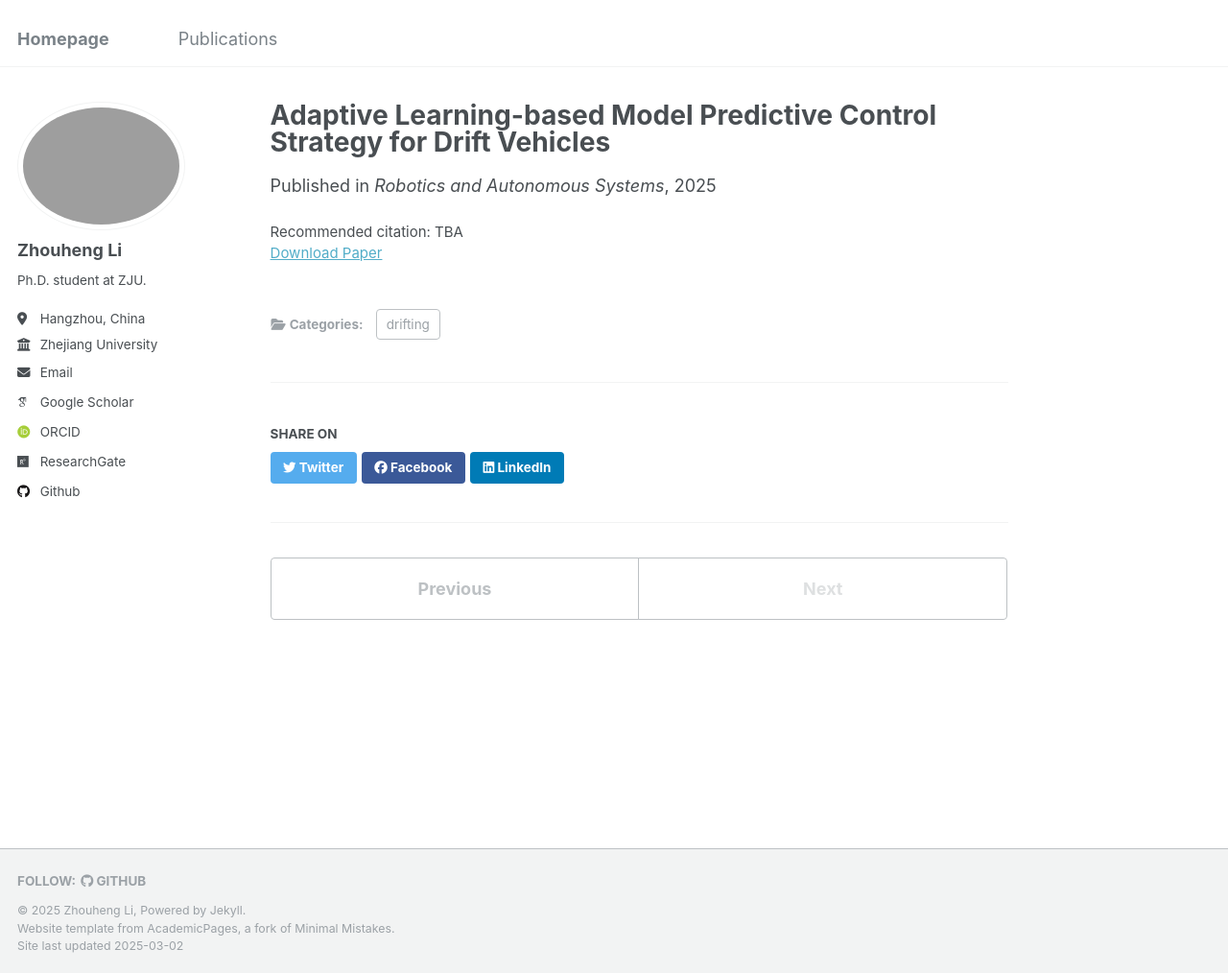
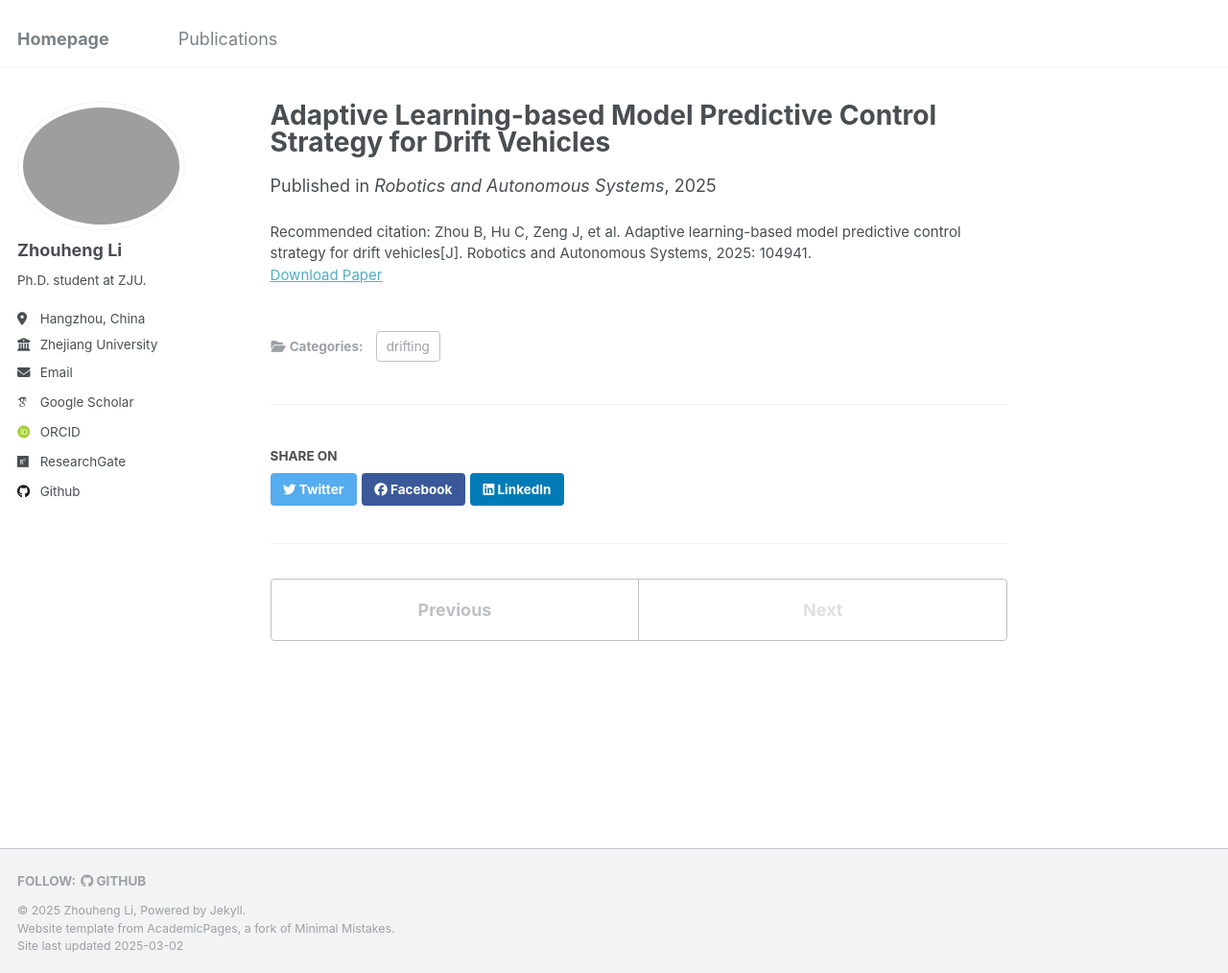
Before and after one commit to zhouhengli/zhouhengli.github.io, a Jekyll site: the page built from _publications/ras-almpc.html, in a window 1280 px wide and 1014 px high. Shown: the whole window at 96% size. Built offline with Jekyll 4.4.1, drawn with Linux system fonts in a browser that asks for light colours; some web fonts are replaced.

Commit message:
feat(updata almpc and cimpcc citation)

```diff
--- a/_includes/footer.html
+++ b/_includes/footer.html
@@ -20,7 +20,7 @@
 {% endif %}
 
 <div class="page__footer-copyright">
-  &copy; {{ site.time | date: '%Y' }} {{ site.name | default: site.title }}, Powered by <a href="http://jekyllrb.com" rel="nofollow">Jekyll</a>. <br />
-  Website template from <a href="https://github.com/academicpages/academicpages.github.io">AcademicPages</a>, a fork of <a href="https://mademistakes.com/work/minimal-mistakes-jekyll-theme/" rel="nofollow">Minimal Mistakes</a>. <br />
+  &copy; {{ site.time | date: '%Y' }} {{ site.name | default: site.title }}, Powered by <a href="http://jekyllrb.com" rel="nofollow" target=_blank>Jekyll</a>. <br />
+  Website template from <a href="https://github.com/academicpages/academicpages.github.io" target=_blank>AcademicPages</a>, a fork of <a href="https://mademistakes.com/work/minimal-mistakes-jekyll-theme/" rel="nofollow" target=_blank>Minimal Mistakes</a>. <br />
   Site last updated {{ "now" | date: '%Y-%m-%d' %}}
 </div>
--- a/_publications/ras-almpc.html
+++ b/_publications/ras-almpc.html
@@ -9,18 +9,17 @@ excerpt: "Bei Zhou, Cheng Hu, Jun Zeng, Zhouheng Li, Johannes Betz, Lei Xie, Hon
 venue: "Robotics and Autonomous Systems"
 venue-brief: "RAS"
 venue-link: "https://www.sciencedirect.com/journal/robotics-and-autonomous-systems"
-paperurl: "https://arxiv.org/abs/2502.04696"
+paperurl: "https://www.sciencedirect.com/science/article/pii/S0921889025000272"
 weight: 0
-citation: "TBA"
-citation-bib: "@misc{zhou2025adaptivelearningbasedmodelpredictive,
-    title={Adaptive Learning-based Model Predictive Control Strategy for Drift Vehicles},
-    author={Bei Zhou and Cheng Hu and Jun Zeng and Zhouheng Li and Johannes Betz and Lei Xie and Hongye Su},
+citation: "Zhou B, Hu C, Zeng J, et al. Adaptive learning-based model predictive control strategy for drift vehicles[J]. Robotics and Autonomous Systems, 2025: 104941."
+citation-bib: "@article{zhou2025adaptive,
+    title={Adaptive learning-based model predictive control strategy for drift vehicles},
+    author={Zhou, Bei and Hu, Cheng and Zeng, Jun and Li, Zhouheng and Betz, Johannes and Xie, Lei and Su, Hongye},
+    journal={Robotics and Autonomous Systems},
+    pages={104941},
     year={2025},
-    eprint={2502.04696},
-    archivePrefix={arXiv},
-    primaryClass={cs.RO},
-    url={https://arxiv.org/abs/2502.04696},
-}"
+    publisher={Elsevier}
+  }"
 ---
 
 <!-- code: "https://github.com/zhouhengli/ritp" -->
```
Also changed, not shown: _publications/0-itsc2024-cimpcc.html (+7 -2 lines).
